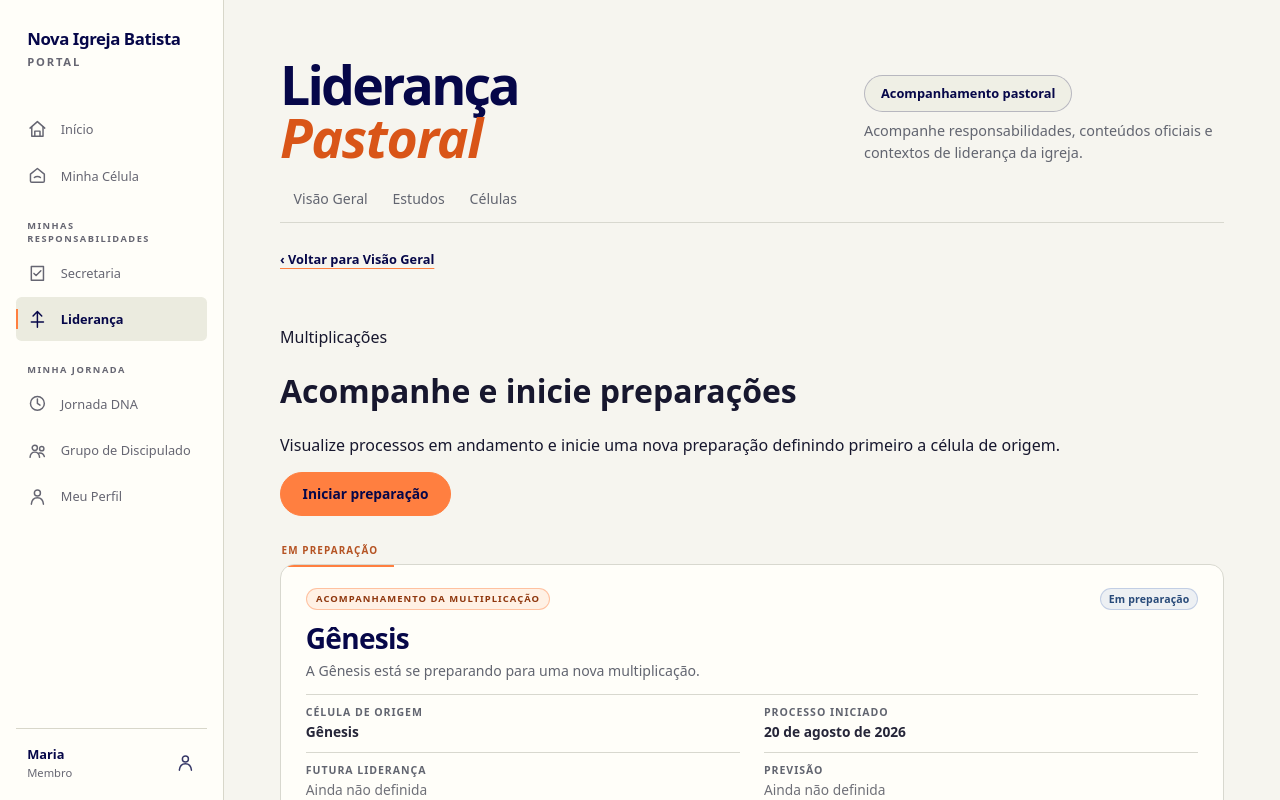
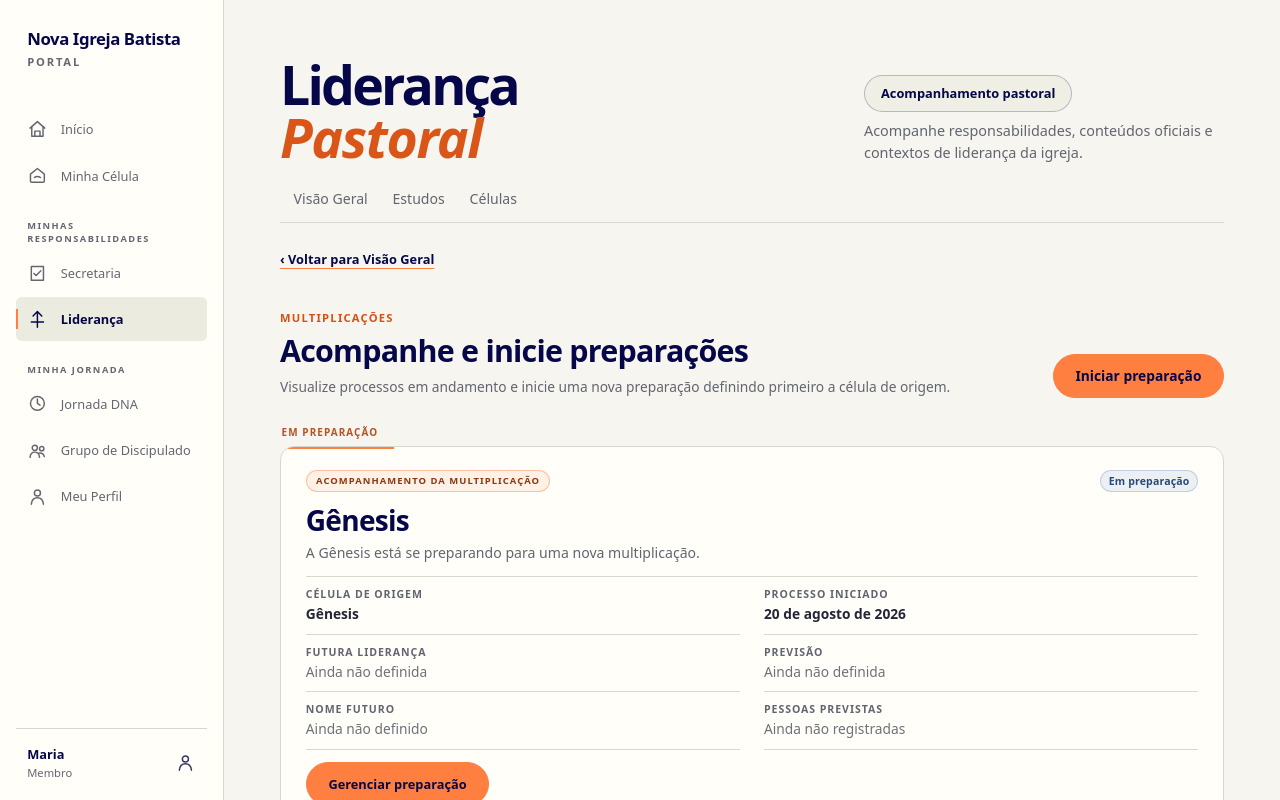
Before and after one commit to hiltonferreira/portal-novaigrejabatista, a Next.js app: page /pastor/multiplicacoes in a window 1280 px wide. Shown: the top 800 px of the page. Built offline with nearby package versions, Linux system fonts and the light colour scheme.

Commit message:
style: add multiplication overview intro

```diff
--- a/app/pastor/multiplicacoes/multiplicacoes.module.css
+++ b/app/pastor/multiplicacoes/multiplicacoes.module.css
@@ -2,6 +2,48 @@
   display: grid;
   gap: 1.8rem;
   width: 100%;
+}
+
+.pageIntro {
+  display: flex;
+  width: 100%;
+  align-items: flex-end;
+  justify-content: space-between;
+  gap: 1rem 2rem;
+}
+
+.pageIntro > div {
+  display: grid;
+  gap: .35rem;
+}
+
+.eyebrow {
+  margin: 0;
+  color: #d94f12;
+  font-size: .7rem;
+  font-weight: 600;
+  letter-spacing: .11em;
+  text-transform: uppercase;
+}
+
+.pageIntro h1 {
+  margin: 0;
+  color: #060749;
+  font-size: clamp(1.45rem, 4vw, 1.9rem);
+  font-weight: 600;
+  letter-spacing: -.025em;
+}
+
+.pageIntro p:last-child {
+  max-width: 44rem;
+  margin: 0;
+  color: #626570;
+  font-size: .86rem;
+  line-height: 1.5;
+}
+
+.pageIntro :global(.action-link) {
+  flex: 0 0 auto;
 }
 
 .grid {
@@ -88,6 +130,16 @@
 }
 
 @media (max-width: 639px) {
+  .pageIntro {
+    display: grid;
+    align-items: start;
+  }
+
+  .pageIntro :global(.action-link) {
+    width: 100%;
+    justify-content: center;
+  }
+
   .details {
     grid-template-columns: minmax(0, 1fr);
   }
```
